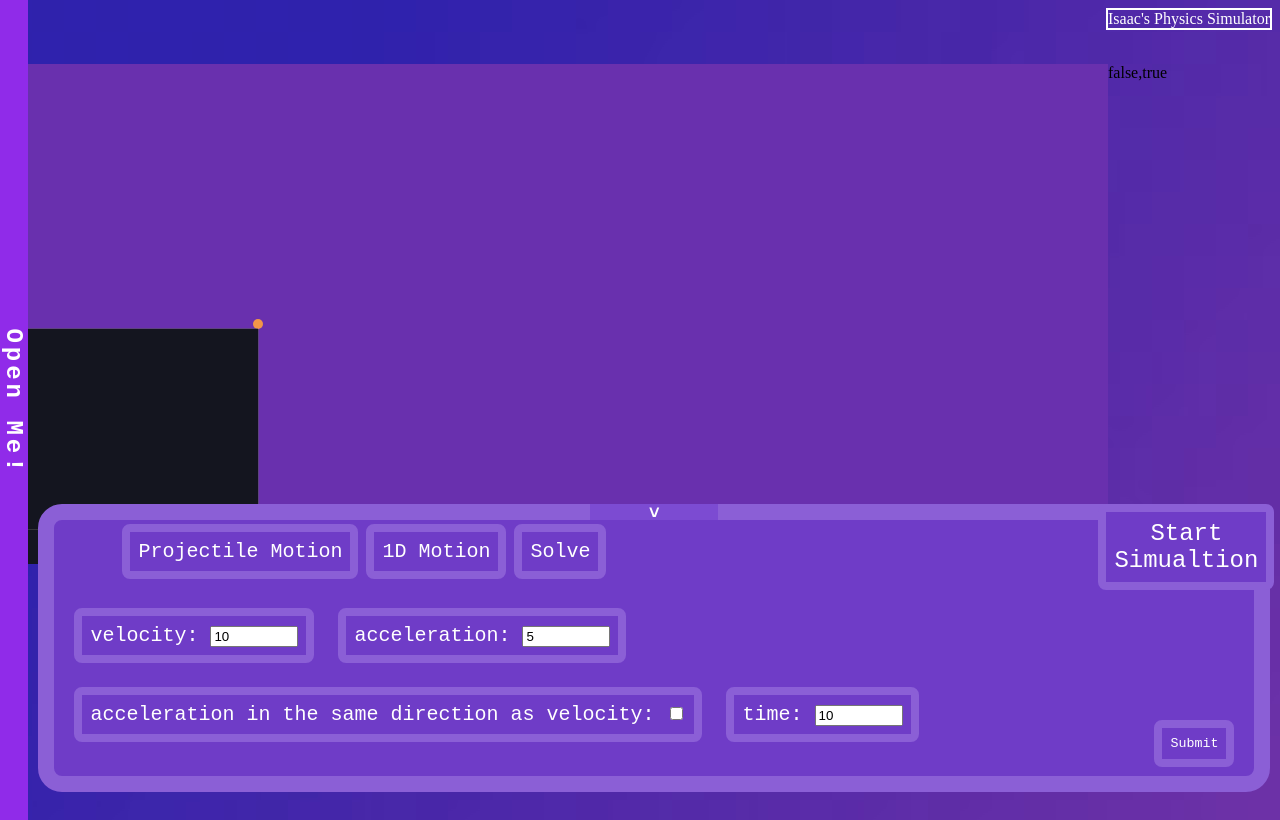
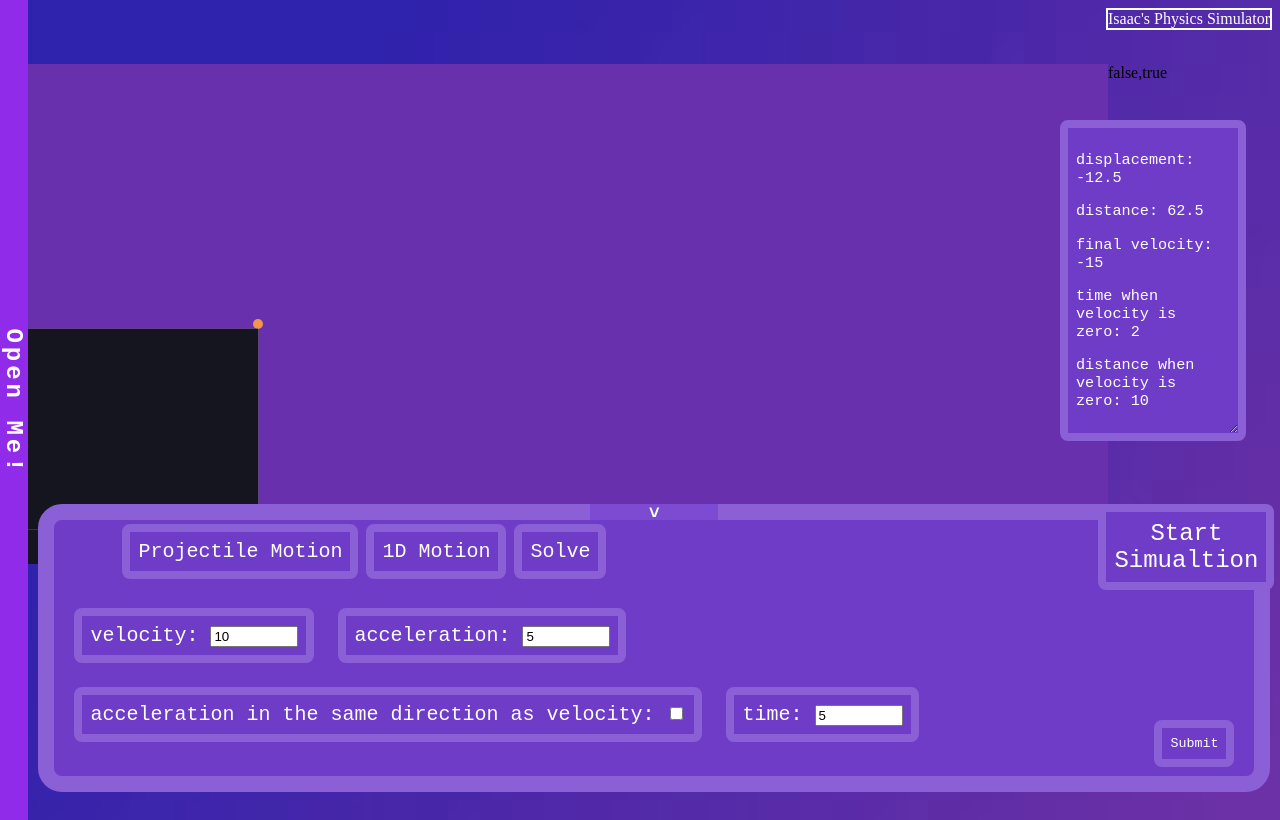
Before and after one commit to GeetHubUser814/Physics-Sim2, a React (Vite) app in the folder Physics-simulator-app/: page / in a window 1280 px wide. Both pictures are taken after a click on the button "1D Motion". Built offline with nearby package versions, Linux system fonts and the light colour scheme.

Commit message:
finished the sim results for one d sim

```diff
--- a/Physics-simulator-app/src/DashKinematics.jsx
+++ b/Physics-simulator-app/src/DashKinematics.jsx
@@ -115,7 +115,7 @@ function DashKinematics() {
         velocity: 10,
         acceleration: 5,
         accelDirection: false,
-        time: 10,
+        time: 5,
     });
 
     const [aDirect, setADirect] = useState(true);
@@ -143,48 +143,83 @@ function DashKinematics() {
     const [projVelocityMag, setProjVelocityMag] = useState(63.435);
     const [projVelocityAngle, setProjVelocityAngle] = useState(-83.6);
 
+    const [odDisplace, setOdDisplace] = useState(-12.5);
+    const [odDistance, setOdDistance] = useState(62.5);
+    const [odFinalVelocity, setOdFinalVelocity] = useState(-15);
+    const [odTime, setOdTime] = useState(2);
+    const [odVelDistance, setOdVelDistance] = useState(10);
+
     const handleSubmit = (e) => {
         e.preventDefault();
 
         setStoreProjectileSim(projectileSim);
         setStoreOneDSim(oneDSim);
-
+        //projectile
         setProjRange(
-            Math.round(((((-projectileSim.velocity * Math.round((Math.sin(projectileSim.launchAngle * Math.PI / 180)) * roundingConstant) / roundingConstant) -
+            Math.round((
+                (((-projectileSim.velocity * Math.round((Math.sin(projectileSim.launchAngle * Math.PI / 180)) * roundingConstant) / roundingConstant) -
             Math.sqrt(Math.pow(projectileSim.velocity * (Math.round((Math.sin(projectileSim.launchAngle * Math.PI / 180)) * roundingConstant) / roundingConstant), 2) - 4 * (-9.81 / 2) * (projectileSim.elevation))) / -9.81) *
-            (projectileSim.velocity * Math.round((Math.cos(projectileSim.launchAngle * Math.PI / 180)) * roundingConstant) / roundingConstant)) * 1000) / 1000
+            (projectileSim.velocity * Math.round((Math.cos(projectileSim.launchAngle * Math.PI / 180)) * roundingConstant) / roundingConstant)
+        ) * 1000) / 1000
         );
 
         setProjTime(
-            Math.round((((-projectileSim.velocity * Math.round((Math.sin(projectileSim.launchAngle * Math.PI / 180)) * roundingConstant) / roundingConstant) -
-            Math.sqrt(Math.pow(projectileSim.velocity * (Math.round((Math.sin(projectileSim.launchAngle * Math.PI / 180)) * roundingConstant) / roundingConstant), 2) - 4 * (-9.81 / 2) * (projectileSim.elevation))) /
-            -9.81) * 1000) / 1000
+            Math.round((
+                ((-projectileSim.velocity * Math.round((Math.sin(projectileSim.launchAngle * Math.PI / 180)) * roundingConstant) / roundingConstant) -
+                Math.sqrt(Math.pow(projectileSim.velocity * (Math.round((Math.sin(projectileSim.launchAngle * Math.PI / 180)) * roundingConstant) / roundingConstant), 2) - 4 * (-9.81 / 2) * (projectileSim.elevation))) / -9.81
+            ) * 1000) / 1000
         );
 
         setProjHeight(
-            Math.round((-Math.pow(-projectileSim.velocity * Math.round((Math.sin(projectileSim.launchAngle * Math.PI / 180)) * roundingConstant) / roundingConstant, 2)) /
-            (2 * -9.81) * 1000) / 1000
+            Math.round((
+                -Math.pow(-projectileSim.velocity * Math.round((Math.sin(projectileSim.launchAngle * Math.PI / 180)) * roundingConstant) / roundingConstant, 2)
+            ) / (2 * -9.81) * 1000) / 1000
         );
 
         setProjVelocityMag(
-            Math.round((Math.sqrt(Math.pow(projectileSim.velocity, 2) +
-            (2 * -9.81 * -projectileSim.elevation))) * 1000) / 1000
+            Math.round((
+                Math.sqrt(Math.pow(projectileSim.velocity, 2) +
+                (2 * -9.81 * -projectileSim.elevation))
+            ) * 1000) / 1000
         );
 
         setProjVelocityAngle(
-            Math.round((Math.atan((-Math.sqrt(Math.pow((projectileSim.velocity * Math.round((Math.sin(projectileSim.launchAngle * Math.PI / 180)) * roundingConstant) / roundingConstant), 2) + 2 * -9.81 * -projectileSim.elevation)) /
-            (projectileSim.velocity * Math.round((Math.cos(projectileSim.launchAngle * Math.PI / 180)) * roundingConstant) / roundingConstant)) * (180 / Math.PI)) * 1000) / 1000
+            Math.round((
+                Math.atan((-Math.sqrt(Math.pow((projectileSim.velocity * Math.round((Math.sin(projectileSim.launchAngle * Math.PI / 180)) * roundingConstant) / roundingConstant), 2) + 2 * -9.81 * -projectileSim.elevation)) /
+                (projectileSim.velocity * Math.round((Math.cos(projectileSim.launchAngle * Math.PI / 180)) * roundingConstant) / roundingConstant)) * (180 / Math.PI)
+            ) * 1000) / 1000
+        )
+        //1d motion
+        setOdDisplace(
+            Math.round((oneDSim.velocity * oneDSim.time + (aDirect ? -1 : 1) * 0.5 * oneDSim.acceleration * Math.pow(oneDSim.time, 2)) * 1000) / 1000
+        );
+
+        setOdDistance(
+            Math.round((
+                (aDirect ? (
+                    Math.abs((oneDSim.velocity * (oneDSim.velocity / oneDSim.acceleration) - 0.5 * oneDSim.acceleration * Math.pow((oneDSim.velocity / oneDSim.acceleration), 2))) +
+                    Math.abs((oneDSim.velocity * (oneDSim.time - (oneDSim.velocity / oneDSim.acceleration)) + 0.5 * oneDSim.acceleration * Math.pow((oneDSim.time - (oneDSim.velocity / oneDSim.acceleration)), 2)))
+                ) : (oneDSim.velocity * oneDSim.time + 0.5 * oneDSim.acceleration * Math.pow(oneDSim.time, 2)))
+            ) * 1000) / 1000
+        );
+
+        setOdFinalVelocity(
+            Math.round((
+                oneDSim.velocity + (aDirect ? -1 : 1) * oneDSim.acceleration * oneDSim.time
+            ) * 1000) / 1000
         )
 
-        /*
-            ((-projectileSim.velocity * Math.round((Math.sin(projectileSim.launchAngle * Math.PI / 180)) * 1000) / 1000) -
-            Math.sqrt(Math.pow(projectileSim.velocity * (Math.round((Math.sin(projectileSim.launchAngle * Math.PI / 180)) * 1000) / 1000), 2) - 4 * (-9.81 / 2)(projectileSim.elevation)))/(2 * (-9.81 / 2))
+        setOdTime(
+            Math.round((
+                oneDSim.velocity / oneDSim.acceleration
+            ) * 1000) / 1000
+        )
 
-            Math.round(((-projectileSim.velocity * Math.round((Math.sin(projectileSim.launchAngle * Math.PI / 180)) * 1000) / 1000) - Math.sqrt(Math.pow(projectileSim.velocity * (Math.round((Math.sin(projectileSim.launchAngle * Math.PI / 180)) * 1000) / 1000), 2) - 4 * (-10 / 2) * (projectileSim.elevation))) * 1000) / 1000
-
-        const submitValues = new CustomEvent("submitValues");
-        window.dispatchEvent(submitValues);
-        */
+        setOdVelDistance(
+            Math.round((
+                Math.abs((oneDSim.velocity * (oneDSim.velocity / oneDSim.acceleration) - 0.5 * oneDSim.acceleration * Math.pow((oneDSim.velocity / oneDSim.acceleration), 2)))
+            ) * 1000) / 1000
+        )
     };
 
     const [isRunning, setIsRunning] = useState(false);
@@ -388,6 +423,16 @@ function DashKinematics() {
                 <p>final velocity(angle with horizontal): {projVelocityAngle}</p>
             </div>
             )}
+
+            {(isOpen && isOpenOneDMotion) && (
+            <div className="simResult">
+                <p>displacement: {odDisplace}</p>
+                <p>distance: {odDistance}</p>
+                <p>final velocity: {odFinalVelocity}</p>
+                <p>time when velocity is zero: {odTime}</p>
+                <p>distance when velocity is zero: {odVelDistance}</p>
+            </div>
+            )}
         </div>
     );
 }
--- a/Physics-simulator-app/src/KinematicsMatter.jsx
+++ b/Physics-simulator-app/src/KinematicsMatter.jsx
@@ -20,7 +20,7 @@ const KinematicsMatter = () => {
     const odVelocityValue = useRef(10);
     const odAccelValue = useRef(5);
     const odAccelDirection = useRef(false);
-    const odTimeValue = useRef(10);
+    const odTimeValue = useRef(5);
     const odPrevTime = useRef(0);
 
     const storeProjectileSim = useProjectileStore((state) => state.projectileSim);
@@ -79,7 +79,7 @@ const KinematicsMatter = () => {
         const oneDAccel = (event) => {
             if(!isProj.current){
                 Body.applyForce(ballRef.current, ballRef.current.position, {
-                    x: odAccelDirection.current ? odAccelValue.current / Math.pow(10, 6) : -odAccelValue.current / Math.pow(10, 6),
+                    x: odAccelDirection.current ? odAccelValue.current / (Math.pow(10, 6)) : -odAccelValue.current / (Math.pow(10, 6)),
                     y: 0,
                 });
             }
--- a/Physics-simulator-app/src/OneDSimStore.js
+++ b/Physics-simulator-app/src/OneDSimStore.js
@@ -5,7 +5,7 @@ export const useOneDStore = create((set) => ({
         velocity: 10,
         acceleration: 5,
         accelDirection: false,
-        time: 10,
+        time: 5,
     },
 
     setStoreOneDSim: (newOneDSim) => set(() => ({oneDSim: newOneDSim})),
@@ -20,10 +20,10 @@ export const useOneDStore = create((set) => ({
 
         logout: () => set({
             oneDSim: {
-                velocity: 1,
+                velocity: 10,
                 acceleration: 5,
                 accelDirection: false,
-                time: 10,
+                time: 5,
             }
         })
 
--- a/Physics-simulator-app/src/index.css
+++ b/Physics-simulator-app/src/index.css
@@ -255,8 +255,8 @@ body{
 .simResult{
   width: 12vw;
   max-width: 14vw;
-  height: 35vh;
-  max-height: 37vh;
+  height: max-content;
+  max-height: 38vh;
   position: absolute;
   top: -50vh;
   left: 77vw;
```
